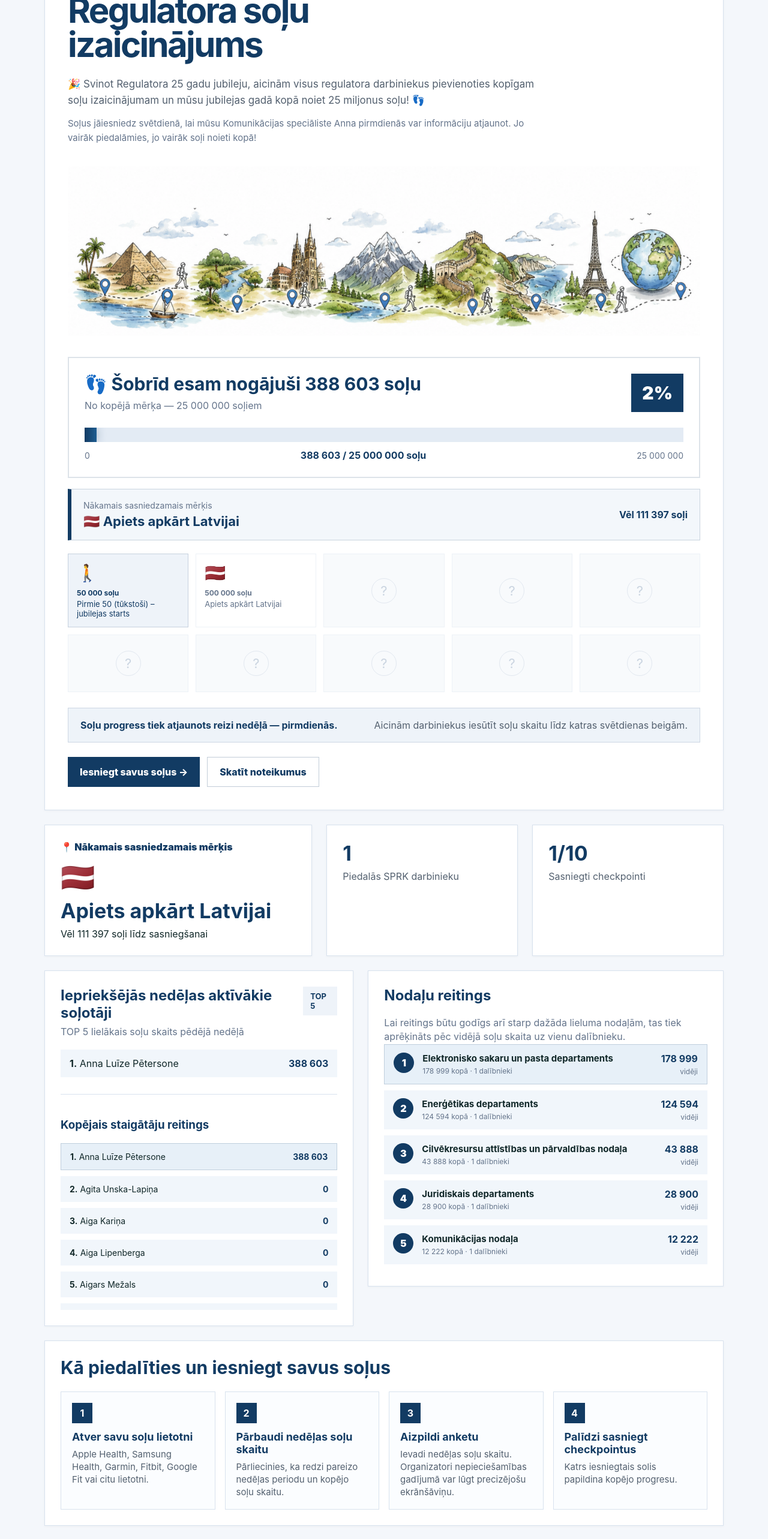
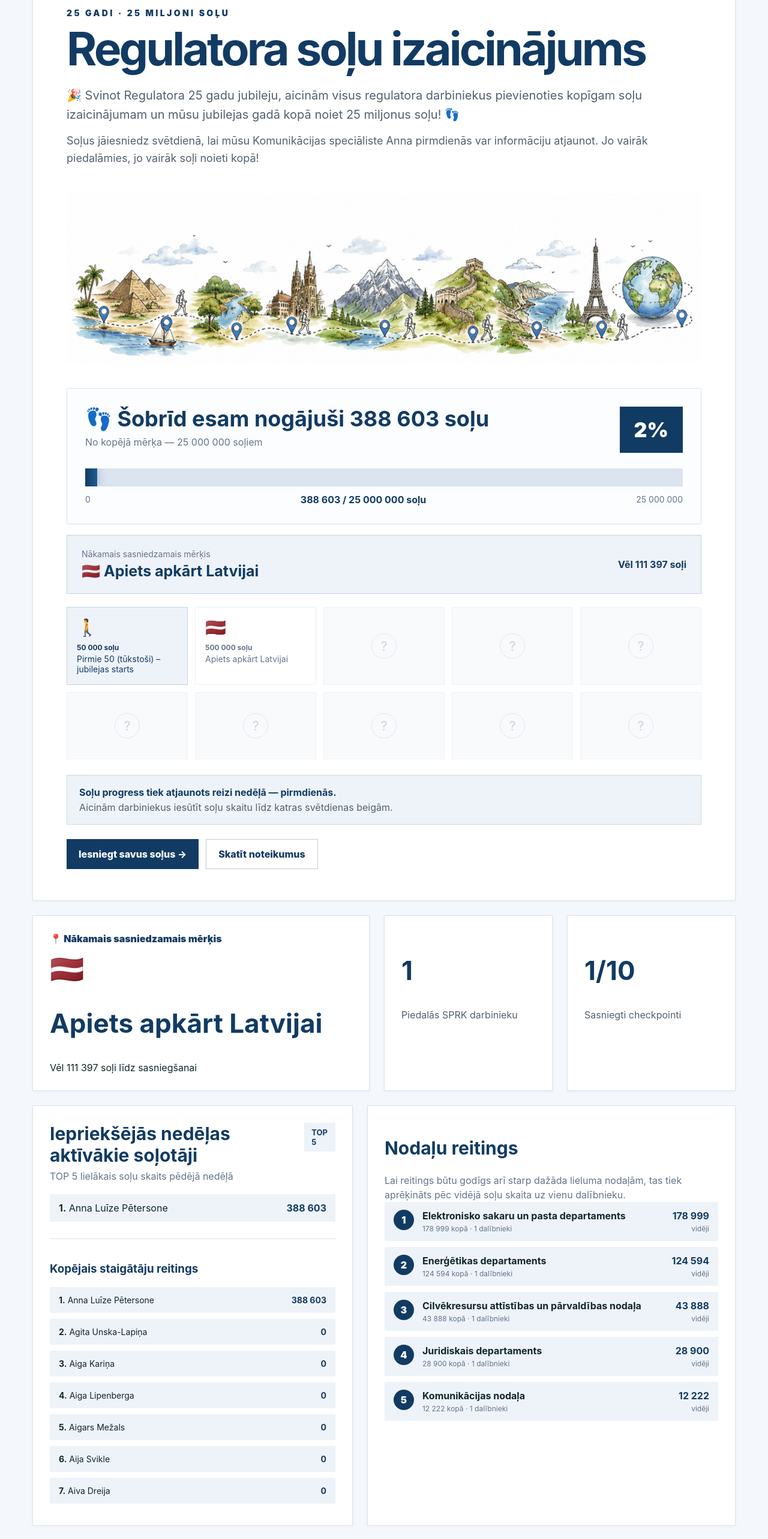
Before and after one commit to petersoneannaluize-creator/sprk-solu-izaicinajums, a React (Vite) app: page / in a window 1280 px wide. Shown: the part 200-2766 px from the top of the page at 60% size. Built offline with nearby package versions, Linux system fonts and the light colour scheme.

Commit message:
Update style.css

```diff
--- a/src/style.css
+++ b/src/style.css
@@ -106,11 +106,11 @@ textarea{width:100%;height:120px;border:1px solid var(--border);padding:12px;fon
   width: 100%;
   border-radius: 18px;
   display: block;
+}
 
 .instructionsOnly {
   grid-template-columns: 1fr;
 }
-
 .instructionCard {
   width: 100%;
 }
@@ -131,219 +131,161 @@ textarea{width:100%;height:120px;border:1px solid var(--border);padding:12px;fon
   }
 }
 }
-/* --- Uzlabots, mierīgāks SPRK izkārtojums --- */
+/* --- Lielāks, plašāks sākumskats --- */
 
 .page {
-  max-width: 1180px;
-  padding: 28px 24px 64px;
+  max-width: 1280px;
+  padding: 28px 40px 70px;
+}
+
+.sprk-logo {
+  height: 110px;
+  width: auto;
 }
 
 .topbar {
-  margin-bottom: 22px;
-}
-
-.sprk-logo {
-  height: 72px;
-  width: auto;
+  margin-bottom: 18px;
 }
 
 .heroShell {
-  padding: 38px;
-  border-radius: 0;
+  padding: 52px 56px;
 }
 
 .heroText {
-  max-width: 820px;
+  max-width: 100%;
 }
 
 h1 {
-  font-size: 58px;
-  line-height: 0.98;
-  letter-spacing: -0.045em;
-  max-width: 720px;
+  font-size: clamp(56px, 6vw, 82px);
+  line-height: 0.95;
+  max-width: 980px;
+  letter-spacing: -0.05em;
+}
+
+.eyebrow {
+  font-size: 14px;
+  letter-spacing: 0.24em;
+  margin-bottom: 16px;
 }
 
 .lead {
-  font-size: 17px;
-  max-width: 780px;
+  font-size: 20px;
+  line-height: 1.6;
+  max-width: 1050px;
 }
 
 .lead.smaller {
-  font-size: 15px;
-  color: var(--muted);
+  font-size: 18px;
+  max-width: 1050px;
 }
 
 .journey-image {
-  margin-top: 28px;
+  width: 100%;
+  display: block;
+  margin-top: 36px;
   border-radius: 0;
 }
 
 .progressPanel.clean {
-  margin-top: 28px;
-  padding: 26px;
-  background: #ffffff;
-  border: 2px solid rgba(18, 59, 99, 0.14);
+  margin-top: 34px;
+  padding: 30px;
 }
 
 .progressHeader h2 {
-  font-size: 30px;
+  font-size: 36px;
+}
+
+.progressHeader p {
+  font-size: 16px;
 }
 
 .progressBadge {
-  min-width: 86px;
-  text-align: center;
-  font-size: 30px;
+  font-size: 34px;
+  padding: 18px 24px;
+  min-width: 100px;
 }
 
 .progressLine.cleanBar {
-  height: 24px;
-  background: #e3ebf4;
+  height: 30px;
 }
 
 .nextInline {
-  border-left: 6px solid var(--blue);
-  background: #f3f7fb;
+  padding: 22px 24px;
 }
 
-.checkpointStrip {
-  grid-template-columns: repeat(5, 1fr);
-}
-
-.miniCheckpoint {
-  min-height: 96px;
-  padding: 14px;
-}
-
-.miniCheckpoint p {
-  font-size: 13px;
-}
-
-.notice {
-  display: flex;
-  justify-content: space-between;
-  gap: 18px;
-  align-items: center;
-}
-
-.notice b {
-  margin-bottom: 0;
-}
-
-.summaryGrid {
-  grid-template-columns: 1.4fr 1fr 1fr;
-}
-
-.summaryCard,
-.card {
-  border-radius: 0;
-  padding: 26px;
+.nextInline h3 {
+  font-size: 25px;
 }
 
 .summaryCard h2 {
-  font-size: 34px;
-  margin: 0 0 8px;
+  font-size: 44px;
+}
+
+.card h2 {
+  font-size: 30px;
 }
 
 .contentGrid {
   grid-template-columns: 1fr 1.15fr;
-  align-items: start;
 }
 
-.card h2 {
-  margin-top: 0;
+.instructionCard h2 {
+  font-size: 34px;
 }
 
-.personRow,
-.deptRow {
-  border-radius: 0;
-  background: #f1f6fb;
+.stepCard h3 {
+  font-size: 20px;
 }
 
-.personRow:first-of-type,
-.deptRow:first-of-type {
-  background: #e7f0f8;
-  border: 1px solid rgba(18, 59, 99, 0.18);
-}
-
-.ranking {
-  max-height: 360px;
-}
-
-.deptName b {
-  font-size: 15px;
-}
-
-.avg b {
+.stepCard p {
   font-size: 16px;
 }
 
-.avg span {
-  max-width: 100px;
+@media (max-width: 980px) {
+  .page {
+    padding: 24px;
   }
 
-.instructionsOnly {
-  grid-template-columns: 1fr;
+  .sprk-logo {
+    height: 86px;
   }
 
-.instructionCard {
-  width: 100%;
+  .heroShell {
+    padding: 34px;
   }
 
-.instructionCard h2 {
-  font-size: 30px;
-  margin-bottom: 22px;
+  h1 {
+    font-size: 52px;
   }
 
-.instructionCard .stepsGrid {
-  grid-template-columns: repeat(4, 1fr);
-}
-
-.stepCard {
-  background: #fbfdff;
-  min-height: 170px;
-}
-
-.stepCard h3 {
+  .lead {
     font-size: 18px;
   }
 
-.stepCard p {
-  font-size: 15px;
-}
-
-@media (max-width: 980px) {
-  h1 {
-    font-size: 46px;
+  .lead.smaller {
+    font-size: 16px;
   }
 
   .contentGrid,
   .summaryGrid {
     grid-template-columns: 1fr;
   }
-
-  .instructionCard .stepsGrid {
-    grid-template-columns: repeat(2, 1fr);
-  }
-
-  .notice {
-    display: block;
-  }
 }
 
 @media (max-width: 640px) {
-  .heroShell {
-    padding: 24px;
+  .sprk-logo {
+    height: 72px;
   }
 
   h1 {
-    font-size: 38px;
+    font-size: 40px;
   }
 
   .progressHeader h2 {
-    font-size: 24px;
+    font-size: 26px;
   }
 
-  .instructionCard .stepsGrid {
-    grid-template-columns: 1fr;
+  .progressBadge {
+    font-size: 26px;
   }
 }
```
Lines whose indentation alone changed are shown as unchanged.
